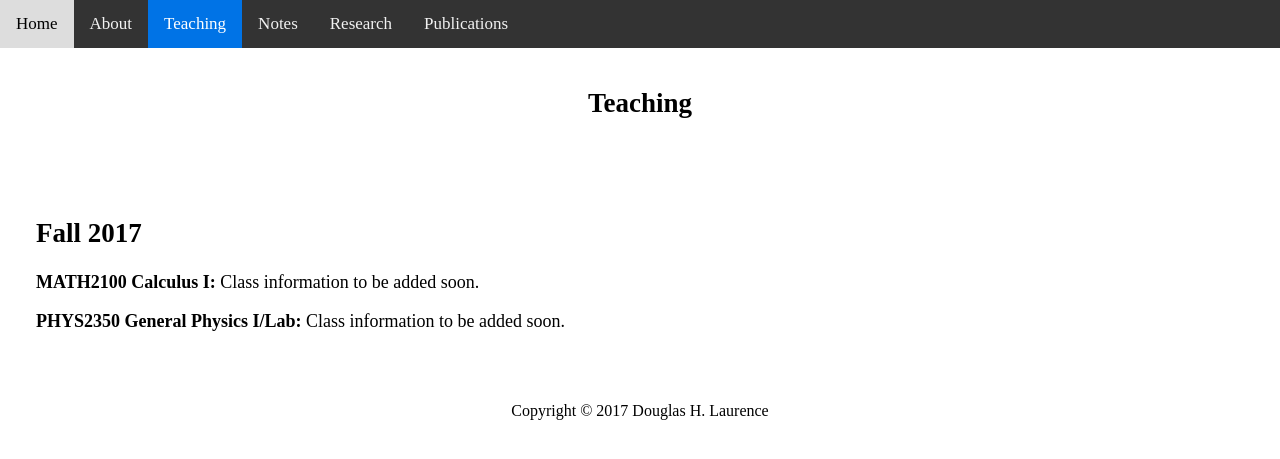
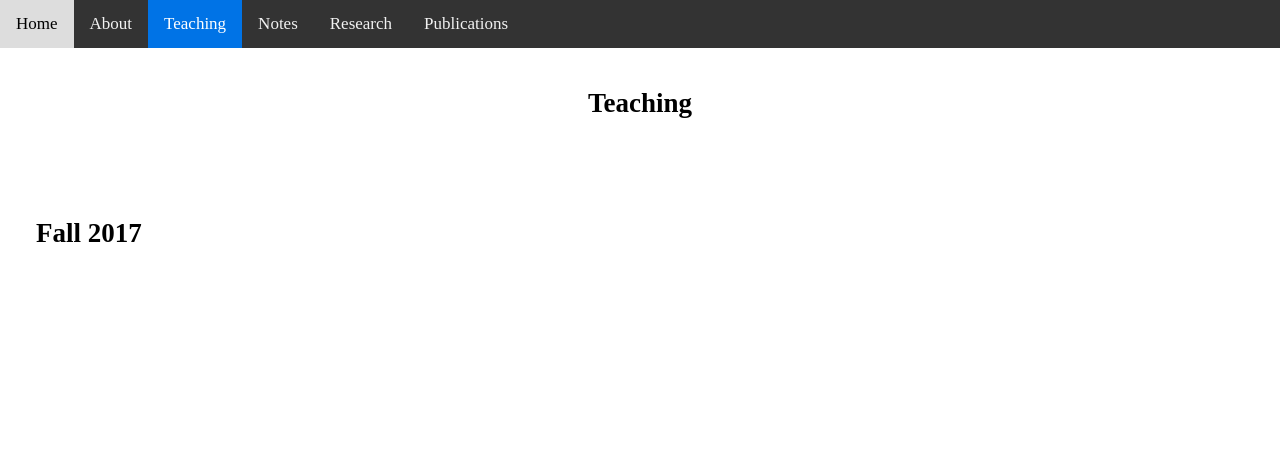
Before and after one commit to dhlaurence/dhlaurence.github.io, a Jekyll site: the page built from teaching.html, in a window 1280 px wide. Shown: the top 459 px of the page. Built offline with Jekyll 4.4.1, drawn with Linux system fonts in a browser that asks for light colours.

Commit message:
Update teaching.html

```diff
--- a/teaching.html
+++ b/teaching.html
@@ -11,10 +11,6 @@ title: Teaching
   <h2>Fall 2017</h2>
 
   <p>
-    <b>MATH2100 Calculus I:</b> Class information to be added soon.
-  </p>
-
-  <p>
-    <b>PHYS2350 General Physics I/Lab:</b> Class information to be added soon.
+    <a target="_blank" href="http://www.blazartheory.com/teaching/phys2350fall2017.html>PHYS2350</a>
   </p>
 </article>
```
